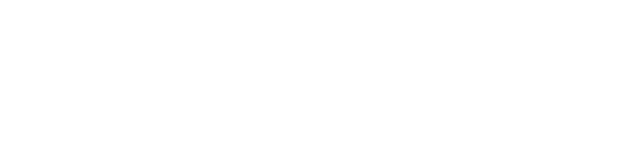
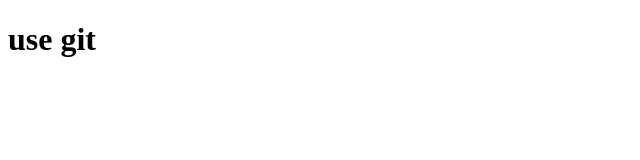
Before and after one commit to axelalderete/podcast-channel, a plain HTML site: page index.html in a window 1280 px wide. Shown: the whole page, without its empty margins (0-640 px from the left). Drawn offline with Linux system fonts and the light colour scheme.

Commit message:
second commit

```diff
--- a/index.html
+++ b/index.html
@@ -6,6 +6,6 @@
     <title>Document</title>
 </head>
 <body>
-
+    <h1>use git</h1>
 </body>
 </html>
```
